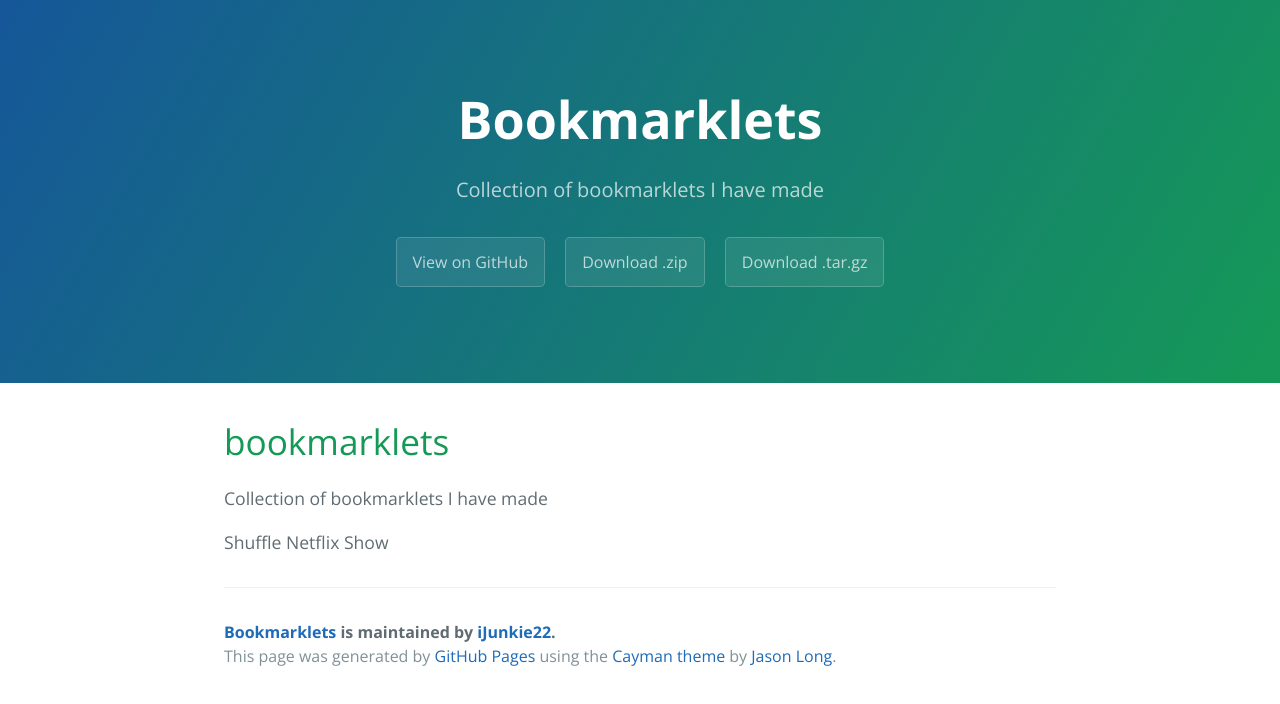
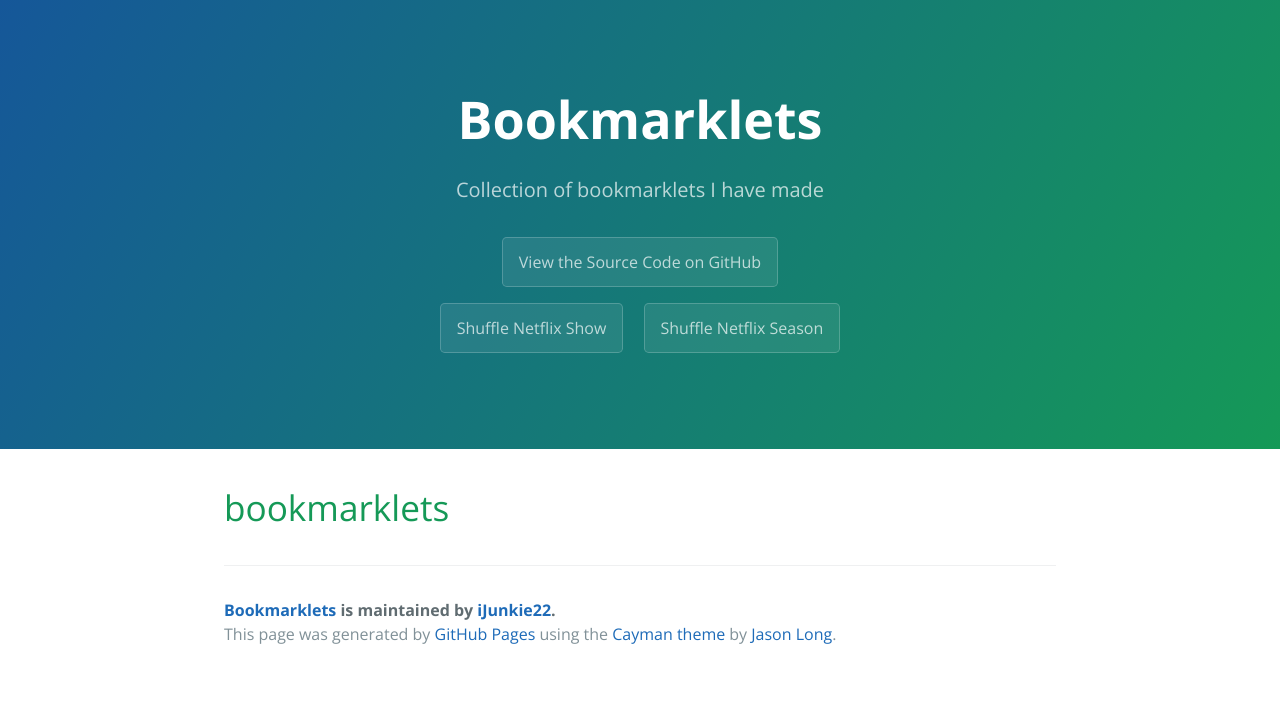
Before and after one commit to iJunkie22/bookmarklets, a plain HTML site: page index.html in a window 1280 px wide. Drawn offline with nearby package versions, Linux system fonts and the light colour scheme.

Commit message:
added the first bookmarklets

```diff
--- a/index.html
+++ b/index.html
@@ -13,18 +13,24 @@
     <section class="page-header">
       <h1 class="project-name">Bookmarklets</h1>
       <h2 class="project-tagline">Collection of bookmarklets I have made</h2>
-      <a href="https://github.com/iJunkie22/bookmarklets" class="btn">View on GitHub</a>
-      <a href="https://github.com/iJunkie22/bookmarklets/zipball/master" class="btn">Download .zip</a>
-      <a href="https://github.com/iJunkie22/bookmarklets/tarball/master" class="btn">Download .tar.gz</a>
+      <a href="https://github.com/iJunkie22/bookmarklets" class="btn">View the Source Code on GitHub</a>
+      <br>
+      <a href="javascript:Element.prototype.addClassName=function(classString){var oldClassList=this.className.split(' ');if(oldClassList.indexOf(classString)===-1){oldClassList.push(classString)}
+this.className=oldClassList.join(' ');return !0};Element.prototype.removeClassName=function(classString){var oldClassList=this.className.split(' ');var newClassList=oldClassList.filter(function(i){return(i!==classString)});this.className=newClassList.join(' ');return !0};var evtMouseMove=new Event('mousemove');var evtMouseOver=new Event('mouseover');var evtClick=new Event('click');var divNetflixPlayer=document.getElementById('netflix-player');var divControlBar=document.querySelector('#netflix-player > div.player-controls-wrapper.player-active.no-select.opacity-transparent.display-none');var divEpSelect2=document.querySelector('div.player-control-button.player-episode-selector.container-icon-player-episode-selector');function wakeNetflixPlayer(){divNetflixPlayer.dispatchEvent(evtMouseMove)};function wakeNetflixControls(){divControlBar.removeClassName('opacity-transparent');divControlBar.removeClassName('display-none')};function wakeNetflixEpisodes(){divEpSelect2.dispatchEvent(evtMouseOver)};function getEpisodeIdsForCurrentSeason(){var epEls=document.querySelectorAll('ul.episode-list>li.episode-list-item');var epCount=epEls.length;var epIDs=[];for(var i=0;i<epCount;i++){var x=epEls[i];epIDs.push(x.getAttribute('data-episode-id'))}
+return epIDs};function showSeasonList(){var btnBack=document.querySelector('#player-menu-episode-selector > div > div > div.episode-list-container > div > div > button');btnBack.click()};function getSeasonCount(){showSeasonList();var seasonLIs=document.querySelectorAll('ul.season-list>li.season');return seasonLIs.length};function selectSeason(seasonNum){showSeasonList();var seasonLIs=document.querySelectorAll('ul.season-list>li.season');var selectedLI=seasonLIs[seasonNum];selectedLI.click();return};function getAllEpisodeIDs(){var seasonCount=getSeasonCount();var allEpIDs=[];for(var i=0;i<seasonCount;i++){selectSeason(i);var xEpIDs=getEpisodeIdsForCurrentSeason();Array.prototype.push.apply(allEpIDs,xEpIDs)}
+return allEpIDs};function getRandomInt(min,max){return Math.floor(Math.random()*(max-min))+min};function shuffleEpisodes(){var allEpIDs=getAllEpisodeIDs();var epIndex=getRandomInt(0,(allEpIDs.length-1));var randEpID=allEpIDs[epIndex];var netflixBaseURL='https://www.netflix.com/watch/';var shufURL=netflixBaseURL+randEpID;document.location.assign(shufURL)};var wakeInterval1=window.setInterval(wakeNetflixPlayer,1000);var wakeInterval2=window.setInterval(wakeNetflixControls,1000);var wakeInterval3=window.setInterval(wakeNetflixEpisodes,1000);shuffleEpisodes()" class="btn">Shuffle Netflix Show</a>
+
+
+
+
+      <a href="javascript:Element.prototype.addClassName=function(classString){var oldClassList=this.className.split(' ');if(oldClassList.indexOf(classString)===-1){oldClassList.push(classString)}
+this.className=oldClassList.join(' ');return !0};Element.prototype.removeClassName=function(classString){var oldClassList=this.className.split(' ');var newClassList=oldClassList.filter(function(i){return(i!==classString)});this.className=newClassList.join(' ');return !0};var evtMouseMove=new Event('mousemove');var evtMouseOver=new Event('mouseover');var evtClick=new Event('click');var divNetflixPlayer=document.getElementById('netflix-player');var divControlBar=document.querySelector('#netflix-player > div.player-controls-wrapper.player-active.no-select.opacity-transparent.display-none');var divEpSelect2=document.querySelector('div.player-control-button.player-episode-selector.container-icon-player-episode-selector');function wakeNetflixPlayer(){divNetflixPlayer.dispatchEvent(evtMouseMove)};function wakeNetflixControls(){divControlBar.removeClassName('opacity-transparent');divControlBar.removeClassName('display-none')};function wakeNetflixEpisodes(){divEpSelect2.dispatchEvent(evtMouseOver)};function getEpisodeIdsForCurrentSeason(){var epEls=document.querySelectorAll('ul.episode-list>li.episode-list-item');var epCount=epEls.length;var epIDs=[];for(var i=0;i<epCount;i++){var x=epEls[i];epIDs.push(x.getAttribute('data-episode-id'))}
+return epIDs};function getRandomInt(min,max){return Math.floor(Math.random()*(max-min))+min};function shuffleEpisodes(){var allEpIDs=getEpisodeIdsForCurrentSeason();var epIndex=getRandomInt(0,(allEpIDs.length-1));var randEpID=allEpIDs[epIndex];var netflixBaseURL='https://www.netflix.com/watch/';var shufURL=netflixBaseURL+randEpID;document.location.assign(shufURL)};var wakeInterval1=window.setInterval(wakeNetflixPlayer,1000);var wakeInterval2=window.setInterval(wakeNetflixControls,1000);var wakeInterval3=window.setInterval(wakeNetflixEpisodes,1000);shuffleEpisodes()" class="btn">Shuffle Netflix Season</a>
     </section>
 
     <section class="main-content">
       <h1>
 <a id="bookmarklets" class="anchor" href="#bookmarklets" aria-hidden="true"><span aria-hidden="true" class="octicon octicon-link"></span></a>bookmarklets</h1>
-
-<p>Collection of bookmarklets I have made</p>
-
-<p>Shuffle Netflix Show</p>
 
       <footer class="site-footer">
         <span class="site-footer-owner"><a href="https://github.com/iJunkie22/bookmarklets">Bookmarklets</a> is maintained by <a href="https://github.com/iJunkie22">iJunkie22</a>.</span>
```
